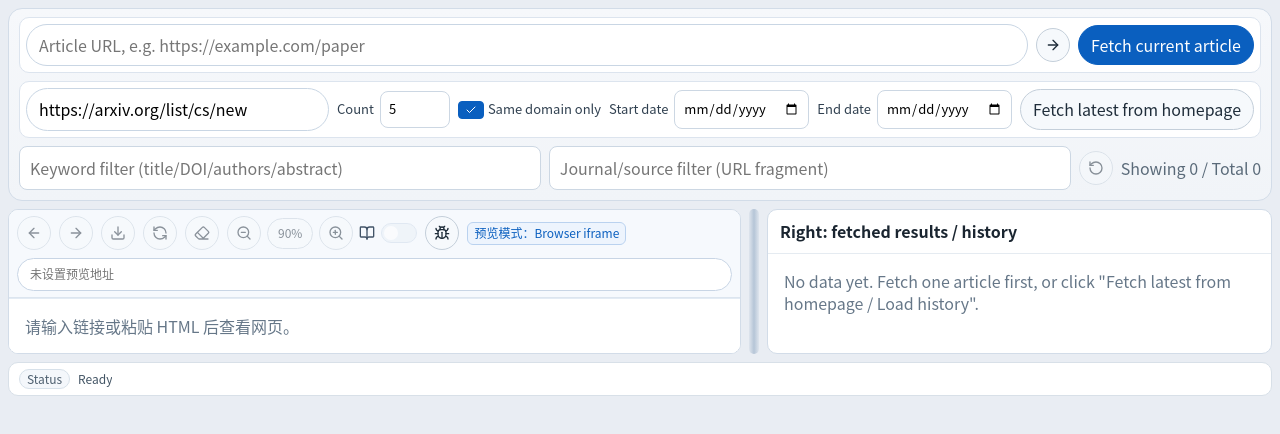
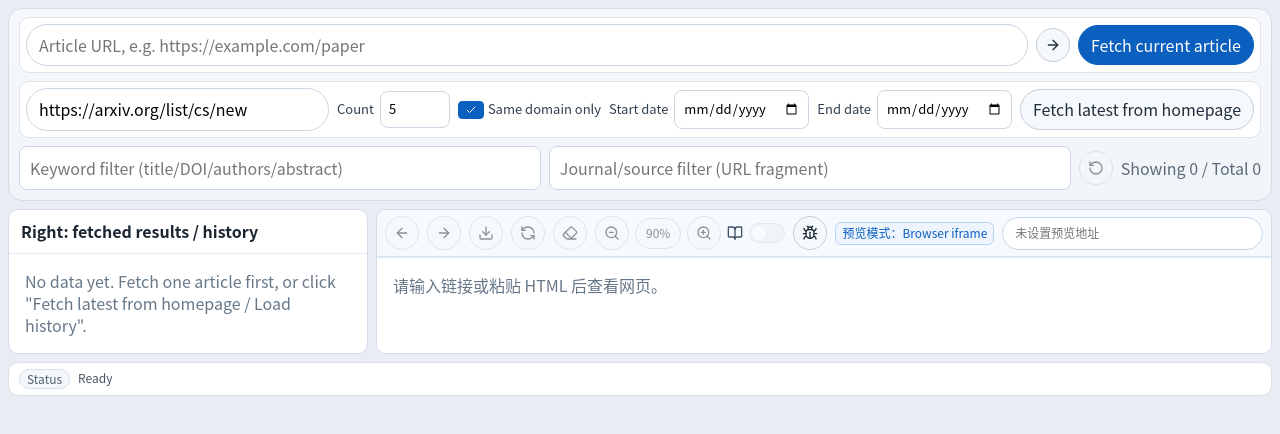
Before and after one commit to chogng/Literature-Studio, a React (Vite) app: page / in a window 1280 px wide. Shown: the top 434 px of the page. Built offline with nearby package versions, Linux system fonts and the light colour scheme.

Commit message:
feat: add collapsible sidebar with titlebar toggle

```diff
--- a/src/App.css
+++ b/src/App.css
@@ -197,12 +197,12 @@ button:disabled {
 .content-grid {
   min-height: 0;
   display: grid;
-  grid-template-columns: minmax(420px, var(--left-pane, 58%)) 10px minmax(0, 1fr);
+  grid-template-columns: minmax(280px, 360px) minmax(0, 1fr);
   gap: 8px;
 }
 
-.content-grid.is-resizing {
-  cursor: col-resize;
+.content-grid.is-sidebar-collapsed {
+  grid-template-columns: minmax(0, 1fr);
 }
 
 .panel {
@@ -214,34 +214,7 @@ button:disabled {
   display: grid;
 }
 
-.splitter {
-  align-self: stretch;
-  width: 10px;
-  border-radius: 999px;
-  background: linear-gradient(
-    to right,
-    rgba(180, 196, 214, 0.2) 0%,
-    rgba(180, 196, 214, 0.9) 45%,
-    rgba(180, 196, 214, 0.9) 55%,
-    rgba(180, 196, 214, 0.2) 100%
-  );
-  cursor: col-resize;
-  outline: none;
-}
-
-.splitter:hover,
-.splitter:focus-visible {
-  background: linear-gradient(
-    to right,
-    rgba(10, 95, 191, 0.2) 0%,
-    rgba(10, 95, 191, 0.9) 45%,
-    rgba(10, 95, 191, 0.9) 55%,
-    rgba(10, 95, 191, 0.2) 100%
-  );
-}
-
 .web-panel {
-  grid-column: 1;
   display: flex;
   flex-direction: column;
   overflow: hidden;
@@ -534,17 +507,6 @@ button:disabled {
   box-shadow: 0 0 0 4px rgba(10, 95, 191, 0.12);
 }
 
-.result-panel {
-  grid-column: 3;
-  display: flex;
-  flex-direction: column;
-  overflow: hidden;
-}
-
-.result-panel > .panel-title {
-  flex-shrink: 0;
-}
-
 .settings-page {
   min-height: 0;
   display: grid;
@@ -608,36 +570,6 @@ button:disabled {
   margin: 0;
   color: #5b6b7b;
   font-size: 13px;
-}
-
-.article-list {
-  flex: 1;
-  margin: 0;
-  padding: 12px;
-  list-style: none;
-  overflow: auto;
-  display: grid;
-  gap: 10px;
-}
-
-.article-card {
-  border: 1px solid #dce4ec;
-  border-radius: 10px;
-  padding: 10px;
-  display: grid;
-  gap: 6px;
-  background: #fbfdff;
-}
-
-.article-card h3 {
-  margin: 0;
-  font-size: 16px;
-}
-
-.article-card p {
-  margin: 0;
-  font-size: 13px;
-  color: #334455;
 }
 
 .empty-state {
@@ -715,11 +647,11 @@ button:disabled {
 
   .content-grid {
     grid-template-columns: 1fr;
-    grid-template-rows: minmax(0, 1fr) minmax(0, 1fr);
+    grid-template-rows: minmax(220px, 40%) minmax(0, 1fr);
   }
 
-  .splitter {
-    display: none;
+  .content-grid.is-sidebar-collapsed {
+    grid-template-rows: minmax(0, 1fr);
   }
 
   .count {
--- a/src/App.tsx
+++ b/src/App.tsx
@@ -1,10 +1,10 @@
 import {
+  type ComponentType,
   useCallback,
   useEffect,
   useMemo,
   useRef,
   useState,
-  type CSSProperties,
 } from 'react';
 import { createPortal } from 'react-dom';
 import * as Checkbox from '@radix-ui/react-checkbox';
@@ -32,7 +32,15 @@ import {
   toDocumentLang,
   type Locale,
 } from './language/i18n';
-import Titlebar, { type TitlebarAction } from './titlebar';
+import Sidebar from './sidebar';
+import * as TitlebarModule from './titlebar';
+
+type TitlebarAction = 'minimize' | 'toggle-maximize' | 'close';
+
+const TitlebarView =
+  ((TitlebarModule as { Titlebar?: ComponentType<any>; default?: ComponentType<any> }).Titlebar ??
+    (TitlebarModule as { default?: ComponentType<any> }).default ??
+    (() => null)) as ComponentType<any>;
 
 type Article = {
   title: string;
@@ -57,8 +65,6 @@ type DesktopInvokeArgs = Record<string, unknown> | undefined;
 
 const defaultArticleUrl = '';
 const defaultHomepageUrl = 'https://arxiv.org/list/cs/new';
-const minPanePercent = 20;
-const maxPanePercent = 80;
 const minPreviewZoom = 0.7;
 const maxPreviewZoom = 1.2;
 const defaultPreviewZoom = 0.9;
@@ -78,12 +84,6 @@ function errorMessage(error: unknown): string {
   return error instanceof Error ? error.message : String(error);
 }
 
-function formatTime(value: string): string {
-  const date = new Date(value);
-  if (Number.isNaN(date.getTime())) return value;
-  return date.toLocaleString();
-}
-
 function mergeArticles(incoming: Article[], existing: Article[]): Article[] {
   const seen = new Set<string>();
   const merged: Article[] = [];
@@ -96,10 +96,6 @@ function mergeArticles(incoming: Article[], existing: Article[]): Article[] {
   }
 
   return merged;
-}
-
-function clampPanePercent(value: number): number {
-  return Math.min(maxPanePercent, Math.max(minPanePercent, value));
 }
 
 function clampPreviewZoom(value: number): number {
@@ -311,12 +307,10 @@ export default function App() {
   const [filterKeyword, setFilterKeyword] = useState('');
   const [filterJournal, setFilterJournal] = useState('');
   const [iframeReloadKey, setIframeReloadKey] = useState(0);
-  const [leftPanePercent, setLeftPanePercent] = useState(58);
-  const [contentGridWidth, setContentGridWidth] = useState(0);
+  const [isSidebarOpen, setIsSidebarOpen] = useState(true);
   const [previewZoom, setPreviewZoom] = useState(defaultPreviewZoom);
   const [pdfDownloadDir, setPdfDownloadDir] = useState('');
   const [readingModeEnabled, setReadingModeEnabled] = useState(false);
-  const [isResizing, setIsResizing] = useState(false);
   const [webDebugOpen, setWebDebugOpen] = useState(false);
   const [webPreviewSource, setWebPreviewSource] = useState<'url' | 'html'>('url');
   const [webPreviewImplementation, setWebPreviewImplementation] = useState<'embed' | 'overlay'>('embed');
@@ -336,8 +330,6 @@ export default function App() {
   const [articles, setArticles] = useState<Article[]>([]);
 
   const webviewHostRef = useRef<HTMLDivElement | null>(null);
-  const contentGridRef = useRef<HTMLElement | null>(null);
-  const splitStartRef = useRef<{ x: number; leftPercent: number } | null>(null);
   const [isWindowMaximized, setIsWindowMaximized] = useState(false);
   const electronRuntime = useMemo(() => {
     if (typeof window === 'undefined') return false;
@@ -353,15 +345,6 @@ export default function App() {
     },
     [],
   );
-  const contentGridStyle = useMemo(
-    () =>
-      ({
-        '--left-pane': contentGridWidth
-          ? `${Math.round((contentGridWidth * leftPanePercent) / 100)}px`
-          : `${leftPanePercent}%`,
-      }) as CSSProperties,
-    [contentGridWidth, leftPanePercent],
-  );
   const ui = useMemo(() => getLocaleMessages(locale), [locale]);
 
   const filteredArticles = useMemo(() => {
@@ -390,7 +373,6 @@ export default function App() {
   }, [articles, filterKeyword, filterJournal]);
 
   const hasData = articles.length > 0;
-  const hasVisibleData = filteredArticles.length > 0;
   const detectedHtmlBaseUrl = useMemo(() => detectHtmlBaseHref(webPreviewHtml), [webPreviewHtml]);
   const previewNoiseHint = useMemo(() => {
     if (activePage !== 'reader') return null;
@@ -540,26 +522,6 @@ export default function App() {
   }, [locale]);
 
   useEffect(() => {
-    if (activePage !== 'reader') return;
-
-    const grid = contentGridRef.current;
-    if (!grid) return;
-
-    const update = () => {
-      setContentGridWidth(grid.getBoundingClientRect().width);
-    };
-
-    update();
-
-    const observer = new ResizeObserver(update);
-    observer.observe(grid);
-
-    return () => {
-      observer.disconnect();
-    };
-  }, [activePage]);
-
-  useEffect(() => {
     const loadSettings = async () => {
       setIsSettingsLoading(true);
 
@@ -621,92 +583,6 @@ export default function App() {
       if (rafId) window.cancelAnimationFrame(rafId);
     };
   }, [activePage, syncWebOverlayBounds, webDebugOpen, webPreviewImplementation]);
-
-  useEffect(() => {
-    if (!isResizing) return;
-
-    const onPointerMove = (event: PointerEvent) => {
-      const start = splitStartRef.current;
-      const grid = contentGridRef.current;
-      if (!start || !grid) return;
-
-      const rect = grid.getBoundingClientRect();
-      if (rect.width <= 0) return;
-
-      const deltaX = event.clientX - start.x;
-      const next = start.leftPercent + (deltaX / rect.width) * 100;
-      setLeftPanePercent(clampPanePercent(next));
-    };
-
-    const onPointerUp = () => {
-      splitStartRef.current = null;
-      setIsResizing(false);
-    };
-
-    window.addEventListener('pointermove', onPointerMove);
-    window.addEventListener('pointerup', onPointerUp);
-
-    return () => {
-      window.removeEventListener('pointermove', onPointerMove);
-      window.removeEventListener('pointerup', onPointerUp);
-    };
-  }, [isResizing]);
-
-  useEffect(() => {
-    if (!isResizing) return;
-
-    const previousCursor = document.body.style.cursor;
-    const previousUserSelect = document.body.style.userSelect;
-    document.body.style.cursor = 'col-resize';
-    document.body.style.userSelect = 'none';
-
-    return () => {
-      document.body.style.cursor = previousCursor;
-      document.body.style.userSelect = previousUserSelect;
-    };
-  }, [isResizing]);
-
-  const handleSplitterPointerDown = (event: React.PointerEvent<HTMLDivElement>) => {
-    if (event.button !== 0) return;
-
-    const grid = contentGridRef.current;
-    if (!grid) return;
-
-    const rect = grid.getBoundingClientRect();
-    if (rect.width <= 0) return;
-
-    splitStartRef.current = {
-      x: event.clientX,
-      leftPercent: leftPanePercent,
-    };
-    setIsResizing(true);
-    event.preventDefault();
-  };
-
-  const handleSplitterKeyDown = (event: React.KeyboardEvent<HTMLDivElement>) => {
-    if (event.key === 'ArrowLeft') {
-      setLeftPanePercent((prev) => clampPanePercent(prev - 2));
-      event.preventDefault();
-      return;
-    }
-
-    if (event.key === 'ArrowRight') {
-      setLeftPanePercent((prev) => clampPanePercent(prev + 2));
-      event.preventDefault();
-      return;
-    }
-
-    if (event.key === 'Home') {
-      setLeftPanePercent(minPanePercent);
-      event.preventDefault();
-      return;
-    }
-
-    if (event.key === 'End') {
-      setLeftPanePercent(maxPanePercent);
-      event.preventDefault();
-    }
-  };
 
   const handleNavigateWeb = () => {
     const normalized = normalizeUrl(webUrl);
@@ -954,7 +830,7 @@ export default function App() {
   return (
     <div className="app-window">
       {electronRuntime ? (
-        <Titlebar
+        <TitlebarView
           appName={ui.appName}
           labels={{
             controlsAriaLabel: ui.titlebarControls,
@@ -966,6 +842,17 @@ export default function App() {
           }}
           isWindowMaximized={isWindowMaximized}
           onWindowControl={handleWindowControl}
+          isSidebarOpen={isSidebarOpen}
+          sidebarToggleLabel={
+            locale === 'zh'
+              ? isSidebarOpen
+                ? '收起侧边栏'
+                : '展开侧边栏'
+              : isSidebarOpen
+                ? 'Collapse sidebar'
+                : 'Expand sidebar'
+          }
+          onToggleSidebar={activePage === 'reader' ? () => setIsSidebarOpen((prev) => !prev) : undefined}
           onToggleSettings={() => setActivePage((prev) => (prev === 'settings' ? 'reader' : 'settings'))}
         />
       ) : null}
@@ -1113,7 +1000,26 @@ export default function App() {
         ) : null}
 
       {activePage === 'reader' ? (
-        <main ref={contentGridRef} className={`content-grid ${isResizing ? 'is-resizing' : ''}`} style={contentGridStyle}>
+        <main className={`content-grid ${isSidebarOpen ? '' : 'is-sidebar-collapsed'}`.trim()}>
+          {isSidebarOpen ? (
+            <Sidebar
+              articles={filteredArticles}
+              hasData={hasData}
+              labels={{
+                resultPanelTitle: ui.resultPanelTitle,
+                untitled: ui.untitled,
+                unknown: ui.unknown,
+                authors: ui.authors,
+                abstract: ui.abstract,
+                publishedAt: ui.publishedAt,
+                source: ui.source,
+                fetchedAt: ui.fetchedAt,
+                emptyFiltered: ui.emptyFiltered,
+                emptyAll: ui.emptyAll,
+              }}
+            />
+          ) : null}
+
           <section className="panel web-panel">
             <div className="panel-title web-panel-title">
               <div className="web-nav-row">
@@ -1463,60 +1369,6 @@ export default function App() {
                 document.body,
               )
             : null}
-
-          <div
-            className="splitter"
-            role="separator"
-            tabIndex={0}
-            aria-label={ui.splitterAria}
-            aria-orientation="vertical"
-            aria-valuemin={minPanePercent}
-            aria-valuemax={maxPanePercent}
-            aria-valuenow={Math.round(leftPanePercent)}
-            onPointerDown={handleSplitterPointerDown}
-            onKeyDown={handleSplitterKeyDown}
-          />
-
-          <section className="panel result-panel">
-            <div className="panel-title">{ui.resultPanelTitle}</div>
-            {hasVisibleData ? (
-              <ul className="article-list">
-                {filteredArticles.map((article, index) => (
-                  <li key={`${article.sourceUrl}-${article.fetchedAt}-${index}`} className="article-card">
-                    <h3>{article.title || ui.untitled}</h3>
-                    <p>
-                      <strong>DOI：</strong>
-                      {article.doi ?? ui.unknown}
-                    </p>
-                    <p>
-                      <strong>{ui.authors}</strong>
-                      {article.authors.length > 0 ? article.authors.join(', ') : ui.unknown}
-                    </p>
-                    <p>
-                      <strong>{ui.abstract}</strong>
-                      {article.abstractText ?? ui.unknown}
-                    </p>
-                    <p>
-                      <strong>{ui.publishedAt}</strong>
-                      {article.publishedAt ?? ui.unknown}
-                    </p>
-                    <p>
-                      <strong>{ui.source}</strong>
-                      {article.sourceUrl}
-                    </p>
-                    <p>
-                      <strong>{ui.fetchedAt}</strong>
-                      {formatTime(article.fetchedAt)}
-                    </p>
-                  </li>
-                ))}
-              </ul>
-            ) : hasData ? (
-              <div className="empty-state">{ui.emptyFiltered}</div>
-            ) : (
-              <div className="empty-state">{ui.emptyAll}</div>
-            )}
-          </section>
         </main>
       ) : (
         <main className="settings-page">
--- /dev/null
+++ b/src/sidebar.css
@@ -0,0 +1,45 @@
+.sidebar-panel {
+  display: flex;
+  flex-direction: column;
+  overflow: hidden;
+}
+
+.sidebar-panel > .panel-title {
+  flex-shrink: 0;
+}
+
+.article-list {
+  flex: 1;
+  margin: 0;
+  padding: 12px;
+  list-style: none;
+  overflow: auto;
+  display: grid;
+  gap: 10px;
+}
+
+.article-card {
+  border: 1px solid #dce4ec;
+  border-radius: 10px;
+  padding: 10px;
+  display: grid;
+  gap: 6px;
+  background: #fbfdff;
+}
+
+.article-card h3 {
+  margin: 0;
+  font-size: 16px;
+}
+
+.article-card p {
+  margin: 0;
+  font-size: 13px;
+  color: #334455;
+}
+
+.sidebar-empty-state {
+  flex: 1;
+  padding: 16px;
+  color: #667788;
+}
--- /dev/null
+++ b/src/sidebar.tsx
@@ -0,0 +1,83 @@
+import './sidebar.css';
+
+export type SidebarArticle = {
+  title: string;
+  doi: string | null;
+  authors: string[];
+  abstractText: string | null;
+  publishedAt: string | null;
+  sourceUrl: string;
+  fetchedAt: string;
+};
+
+type SidebarLabels = {
+  resultPanelTitle: string;
+  untitled: string;
+  unknown: string;
+  authors: string;
+  abstract: string;
+  publishedAt: string;
+  source: string;
+  fetchedAt: string;
+  emptyFiltered: string;
+  emptyAll: string;
+};
+
+type SidebarProps = {
+  articles: SidebarArticle[];
+  hasData: boolean;
+  labels: SidebarLabels;
+};
+
+function formatTime(value: string): string {
+  const date = new Date(value);
+  if (Number.isNaN(date.getTime())) return value;
+  return date.toLocaleString();
+}
+
+export default function Sidebar({ articles, hasData, labels }: SidebarProps) {
+  const hasVisibleData = articles.length > 0;
+
+  return (
+    <section className="panel sidebar-panel">
+      <div className="panel-title">{labels.resultPanelTitle}</div>
+      {hasVisibleData ? (
+        <ul className="article-list">
+          {articles.map((article, index) => (
+            <li key={`${article.sourceUrl}-${article.fetchedAt}-${index}`} className="article-card">
+              <h3>{article.title || labels.untitled}</h3>
+              <p>
+                <strong>DOI：</strong>
+                {article.doi ?? labels.unknown}
+              </p>
+              <p>
+                <strong>{labels.authors}</strong>
+                {article.authors.length > 0 ? article.authors.join(', ') : labels.unknown}
+              </p>
+              <p>
+                <strong>{labels.abstract}</strong>
+                {article.abstractText ?? labels.unknown}
+              </p>
+              <p>
+                <strong>{labels.publishedAt}</strong>
+                {article.publishedAt ?? labels.unknown}
+              </p>
+              <p>
+                <strong>{labels.source}</strong>
+                {article.sourceUrl}
+              </p>
+              <p>
+                <strong>{labels.fetchedAt}</strong>
+                {formatTime(article.fetchedAt)}
+              </p>
+            </li>
+          ))}
+        </ul>
+      ) : hasData ? (
+        <div className="sidebar-empty-state">{labels.emptyFiltered}</div>
+      ) : (
+        <div className="sidebar-empty-state">{labels.emptyAll}</div>
+      )}
+    </section>
+  );
+}
--- a/src/titlebar.tsx
+++ b/src/titlebar.tsx
@@ -1,4 +1,4 @@
-import { Copy, Minus, Settings, Square, X } from 'lucide-react';
+import { Copy, Minus, PanelLeftClose, PanelLeftOpen, Settings, Square, X } from 'lucide-react';
 import './titlebar.css';
 
 export type TitlebarAction = 'minimize' | 'toggle-maximize' | 'close';
@@ -17,20 +17,39 @@ type TitlebarProps = {
   labels: TitlebarLabels;
   isWindowMaximized: boolean;
   onWindowControl: (action: TitlebarAction) => void;
+  isSidebarOpen?: boolean;
+  sidebarToggleLabel?: string;
+  onToggleSidebar?: () => void;
   onToggleSettings?: () => void;
 };
 
-export default function Titlebar({
+export function Titlebar({
   appName = 'Journal Reader',
   labels,
   isWindowMaximized,
   onWindowControl,
+  isSidebarOpen = true,
+  sidebarToggleLabel,
+  onToggleSidebar,
   onToggleSettings,
 }: TitlebarProps) {
   return (
     <header className="titlebar">
-      <div className="titlebar-drag-region">
-        <span className="titlebar-app-name">{appName}</span>
+      <div className="titlebar-start">
+        <div className="titlebar-drag-region">
+          <span className="titlebar-app-name">{appName}</span>
+        </div>
+        {onToggleSidebar && sidebarToggleLabel ? (
+          <button
+            className="titlebar-btn titlebar-btn-sidebar"
+            type="button"
+            onClick={onToggleSidebar}
+            aria-label={sidebarToggleLabel}
+            title={sidebarToggleLabel}
+          >
+            {isSidebarOpen ? <PanelLeftClose size={14} strokeWidth={1.5} /> : <PanelLeftOpen size={14} strokeWidth={1.5} />}
+          </button>
+        ) : null}
       </div>
       <div className="titlebar-controls" role="group" aria-label={labels.controlsAriaLabel}>
         {onToggleSettings && (
@@ -75,3 +94,5 @@ export default function Titlebar({
     </header>
   );
 }
+
+export default Titlebar;
```
Also changed, not shown: src/titlebar.css (+17 -0 lines).
